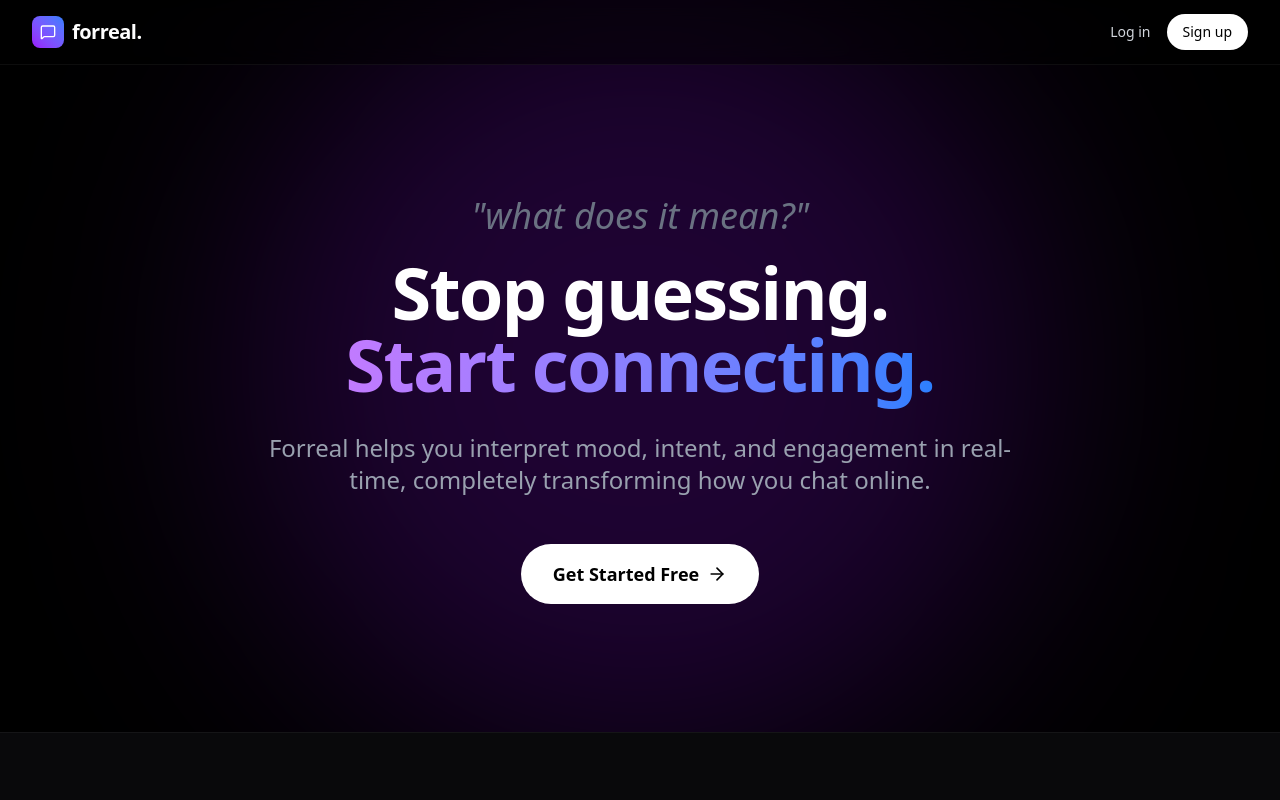
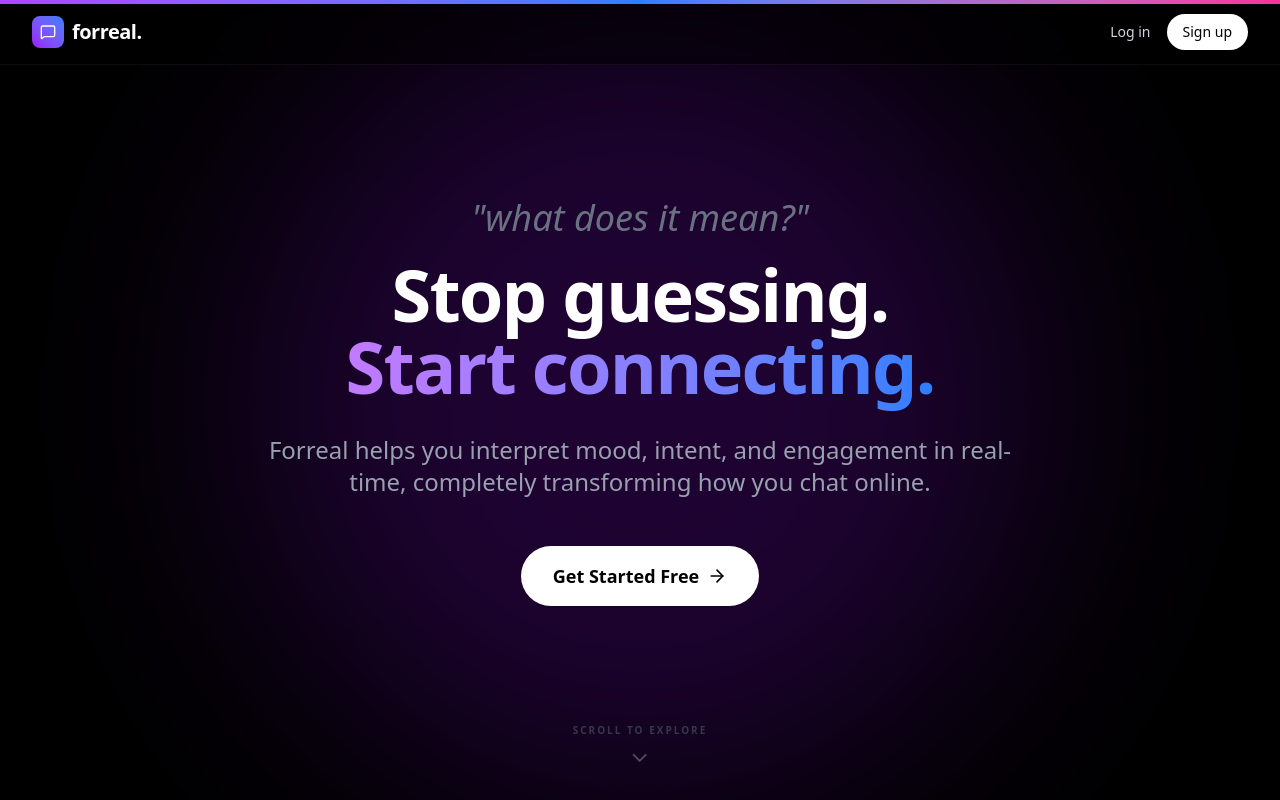
Before and after one commit to 23f2003556/forreal-0, a Next.js app: page / in a window 1280 px wide. Shown: the top 800 px of the page. Built offline with nearby package versions, Linux system fonts and the light colour scheme; no server answers.

Commit message:
Add global scroll connections and anchors

```diff
--- a/src/components/landing/LandingPage.tsx
+++ b/src/components/landing/LandingPage.tsx
@@ -1,8 +1,8 @@
 "use client"
 
 import React, { useState, useEffect } from 'react';
-import { motion, AnimatePresence } from 'framer-motion';
-import { MessageSquare, Users, Building, GraduationCap, ArrowRight, Zap, Shield, Heart } from 'lucide-react';
+import { motion, AnimatePresence, useScroll, useSpring } from 'framer-motion';
+import { MessageSquare, Users, Building, GraduationCap, ArrowRight, Zap, Shield, Heart, ChevronDown } from 'lucide-react';
 import Link from 'next/link';
 import { useRouter } from 'next/navigation';
 
@@ -11,6 +11,13 @@ export function LandingPage() {
     const [activeTab, setActiveTab] = useState('love');
     const [activeTechFeature, setActiveTechFeature] = useState(0);
     const [phraseIndex, setPhraseIndex] = useState(0);
+
+    const { scrollYProgress } = useScroll();
+    const scaleX = useSpring(scrollYProgress, {
+        stiffness: 100,
+        damping: 30,
+        restDelta: 0.001
+    });
 
     const phrases = [
         "does she like me?",
@@ -74,6 +81,17 @@ export function LandingPage() {
 
     return (
         <div className="min-h-screen bg-black text-white overflow-x-hidden w-full font-sans antialiased selection:bg-purple-500/30">
+            <style dangerouslySetInnerHTML={{
+                __html: `
+                html { scroll-behavior: smooth; }
+            `}} />
+
+            {/* Global Scroll Progress Bar */}
+            <motion.div
+                className="fixed top-0 left-0 right-0 h-1 bg-gradient-to-r from-purple-500 via-blue-500 to-pink-500 origin-left z-[100]"
+                style={{ scaleX }}
+            />
+
             {/* Navigation */}
             <nav className="fixed w-full z-50 top-0 border-b border-white/5 bg-black/50 backdrop-blur-md">
                 <div className="max-w-7xl mx-auto px-4 sm:px-6 lg:px-8">
@@ -97,11 +115,11 @@ export function LandingPage() {
             </nav>
 
             {/* Hero Section */}
-            <section className="relative pt-32 pb-20 lg:pt-48 lg:pb-32 overflow-hidden">
+            <section id="hero" className="relative h-screen min-h-[800px] flex flex-col items-center justify-center pt-20 pb-20 overflow-hidden">
                 <div className="absolute top-1/2 left-1/2 -translate-x-1/2 -translate-y-1/2 w-[800px] h-[800px] bg-purple-600/20 blur-[120px] rounded-full pointer-events-none" />
 
                 <motion.div
-                    className="max-w-7xl mx-auto px-4 sm:px-6 lg:px-8 relative z-10 text-center"
+                    className="max-w-7xl mx-auto w-full px-4 sm:px-6 lg:px-8 relative z-10 text-center flex-1 flex flex-col justify-center"
                     variants={containerVariants}
                     initial="hidden"
                     animate="visible"
@@ -142,10 +160,22 @@ export function LandingPage() {
                         </button>
                     </motion.div>
                 </motion.div>
+
+                {/* Scroll Indicator */}
+                <motion.a
+                    href="#problem"
+                    initial={{ opacity: 0 }}
+                    animate={{ opacity: 1, y: [0, 10, 0] }}
+                    transition={{ delay: 1, duration: 2, repeat: Infinity }}
+                    className="absolute bottom-10 left-1/2 -translate-x-1/2 text-gray-500 hover:text-white transition-colors z-20 flex flex-col items-center gap-2"
+                >
+                    <span className="text-[10px] tracking-[0.2em] uppercase font-bold text-gray-600">Scroll to explore</span>
+                    <ChevronDown className="w-6 h-6" />
+                </motion.a>
             </section>
 
             {/* The Problem Section */}
-            <section className="py-24 bg-zinc-950 border-y border-white/5 relative">
+            <section id="problem" className="py-24 bg-zinc-950 border-y border-white/5 relative">
                 <div className="max-w-7xl mx-auto px-4 sm:px-6 lg:px-8">
                     <motion.div
                         initial={{ opacity: 0, y: 40 }}
@@ -203,7 +233,7 @@ export function LandingPage() {
             </section>
 
             {/* Solution Section */}
-            <section className="py-32 bg-gradient-to-b from-zinc-950 to-black relative overflow-hidden">
+            <section id="solution" className="py-32 bg-gradient-to-b from-zinc-950 to-black relative overflow-hidden">
                 {/* Background Tech Grids */}
                 <div className="absolute inset-0 bg-[linear-gradient(to_right,#80808012_1px,transparent_1px),linear-gradient(to_bottom,#80808012_1px,transparent_1px)] bg-[size:24px_24px] [mask-image:radial-gradient(ellipse_60%_50%_at_50%_0%,#000_70%,transparent_100%)]" />
 
@@ -428,7 +458,7 @@ export function LandingPage() {
             </section>
 
             {/* The Impact Section */}
-            <section className="py-32 relative bg-zinc-950/50">
+            <section id="impact" className="py-32 relative bg-zinc-950/50">
                 <div className="absolute left-0 top-1/3 w-[500px] h-[500px] bg-blue-600/10 blur-[100px] rounded-full pointer-events-none" />
 
                 <div className="max-w-7xl mx-auto px-4 sm:px-6 lg:px-8 relative z-10">
```
